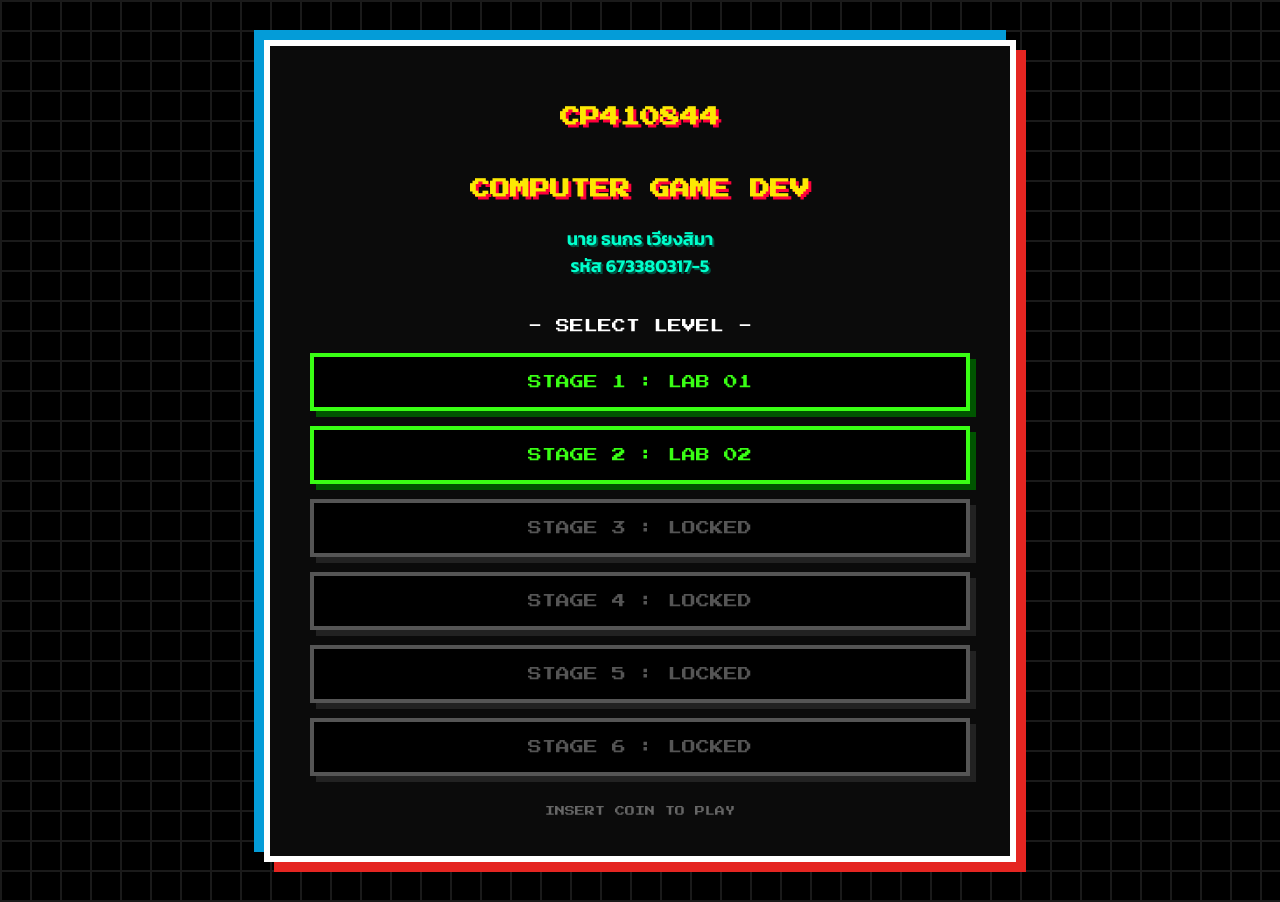
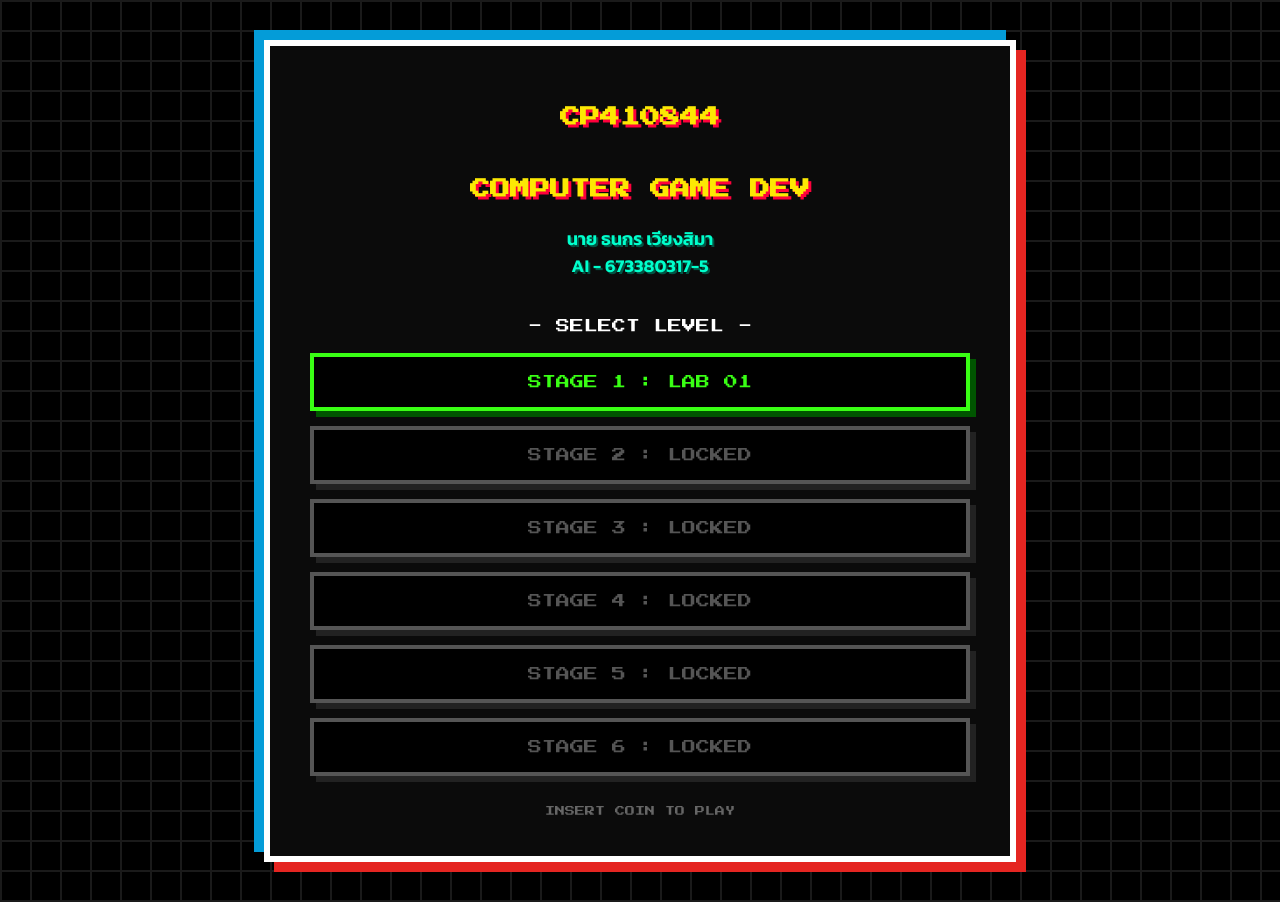
Before and after one commit to Ichizan/gamedev2026-project_AI317-5, a plain HTML site: page docs/index.html in a window 1280 px wide. Drawn offline with Linux system fonts and the light colour scheme.

Commit message:
Update index.html

```diff
--- a/docs/index.html
+++ b/docs/index.html
@@ -121,17 +121,18 @@
         <h1>CP410844<br><br>COMPUTER GAME DEV</h1>
         <p class="student-info">
             นาย ธนกร เวียงสิมา<br>
-            รหัส 673380317-5
+            AI - 673380317-5
         </p>
 
         <p class="level-select">- SELECT LEVEL -</p>
 
         <div class="lab-grid">
             <!-- Lab ที่มีไฟล์เกมในโฟลเดอร์เดียวกันแล้ว ให้ใส่ลิงก์ที่ href -->
-            <a href="lab01.html" class="lab-btn">STAGE 1 : LAB 01</a>
-            <a href="lab02.html" class="lab-btn">STAGE 2 : LAB 02</a>
+            <a href="lab1.html" class="lab-btn">STAGE 1 : LAB 01</a>
+
 
             <!-- Lab ที่ยังไม่เปิดให้เล่น หรือยังทำไม่เสร็จ ให้ใส่คลาส locked -->
+            <a href="#" class="lab-btn locked">STAGE 2 : LOCKED</a>
             <a href="#" class="lab-btn locked">STAGE 3 : LOCKED</a>
             <a href="#" class="lab-btn locked">STAGE 4 : LOCKED</a>
             <a href="#" class="lab-btn locked">STAGE 5 : LOCKED</a>
```
